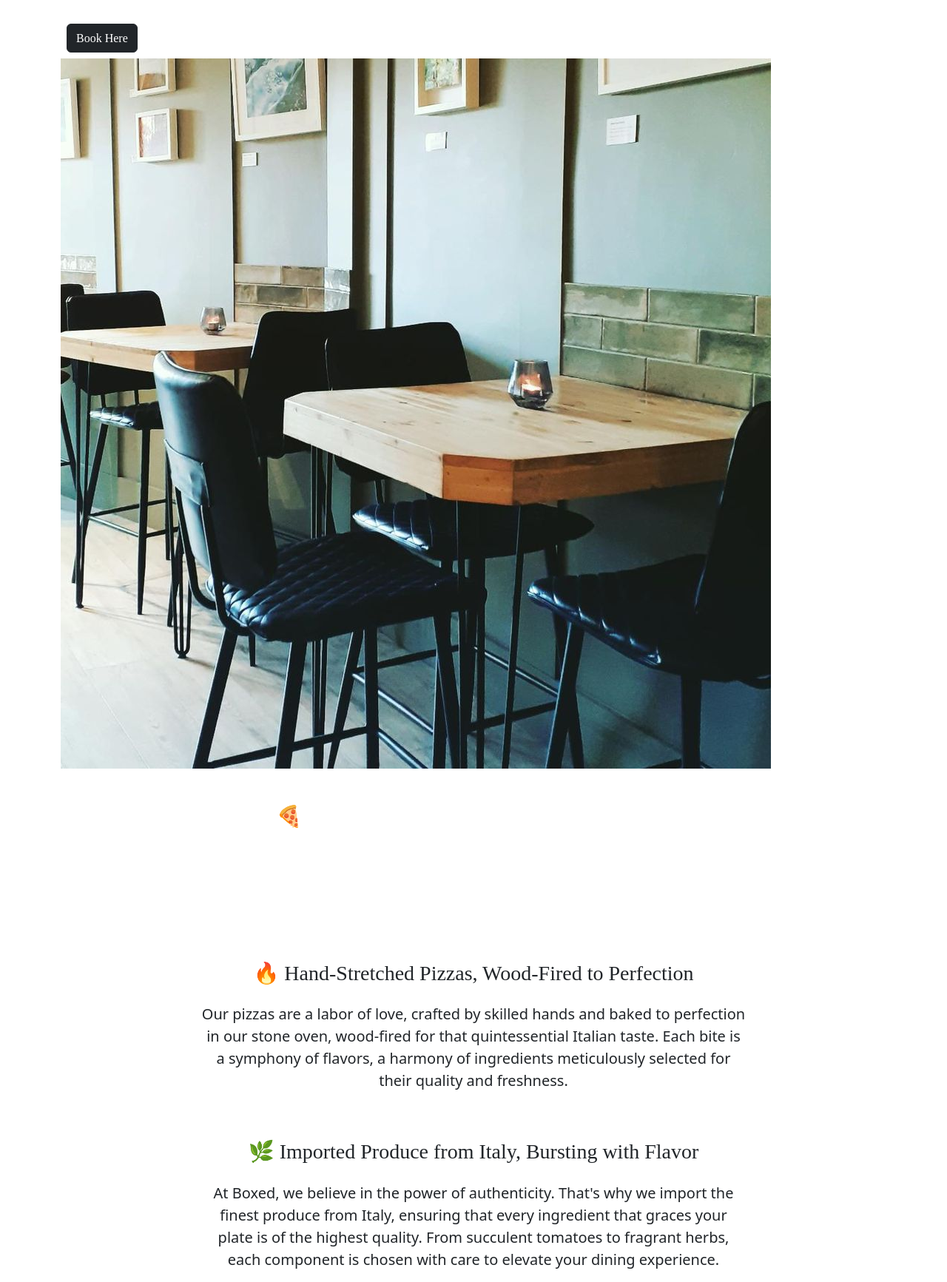
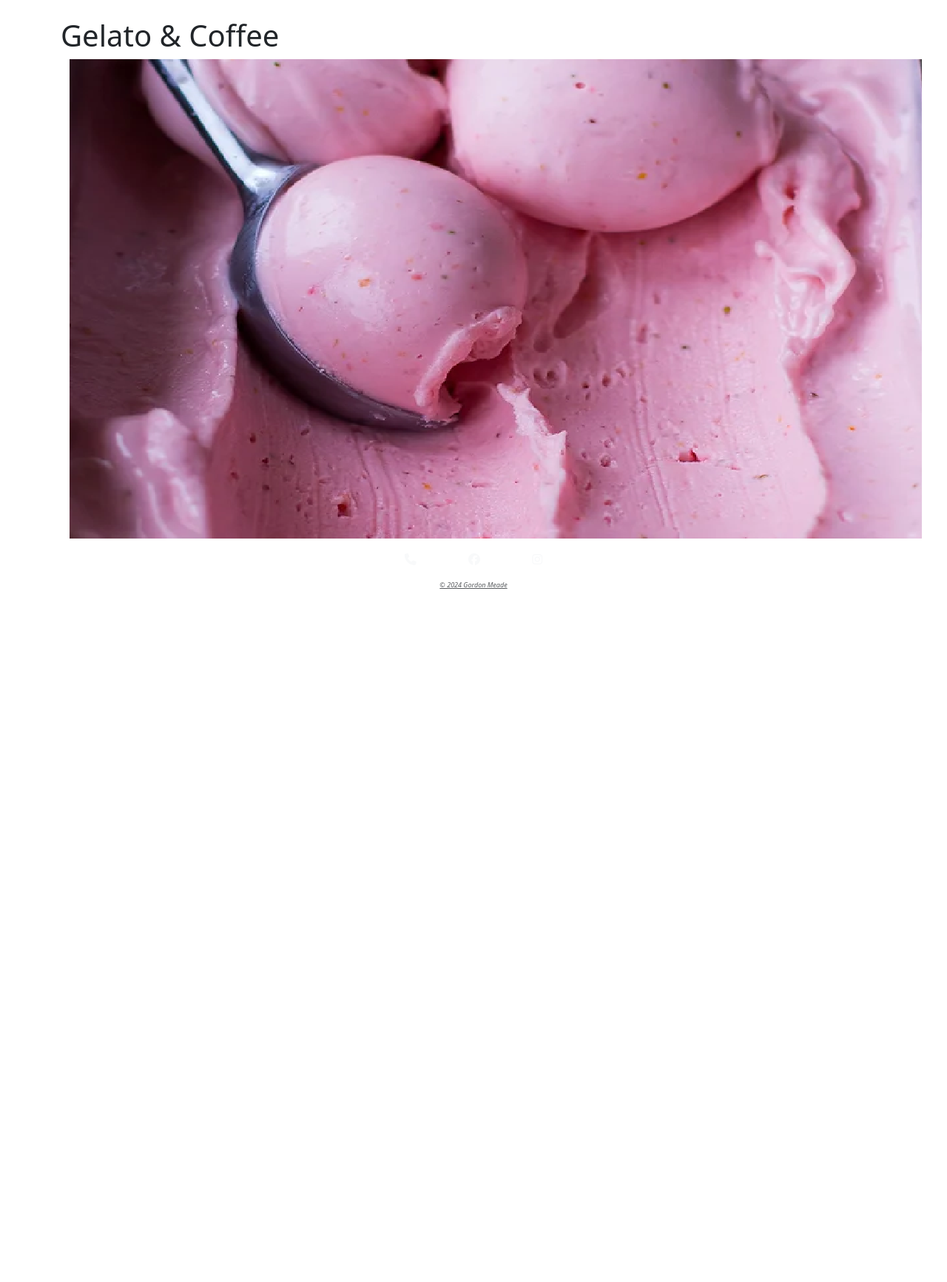
Before and after one commit to Gordon-Meade/boxedpizza, a Django app: page /dining/dining/ in a window 1280 px wide. Shown: the part 207-1940 px from the top of the page at 74% size. After the commit the page ends 1003 px from the top, so only its background shows below. Run offline with Django 3.2, Linux system fonts and the light colour scheme; some libraries are stand-ins or nearby versions.

```diff
--- a/dining/templates/dining/dining.html
+++ b/dining/templates/dining/dining.html
@@ -4,74 +4,13 @@
 
 
 {% block content %}
-<div class="bg-image-container">
-    <div class="overlay"><button class="btn btn-dark text-white text-center m-2">
-      <a href="{% url 'book_table' %}" class="text-white text-decoration-none" style="font-family: 'Times New Roman', Times, serif;">
-      Book Here
-      </a>
-    </button></div>
-    <img src="{% static 'images/boxed interior.jpg' %}" alt="image of inside restaurant" class="img-fluid" style="max-width: 100%; height: auto;">
+<div class="gel-cof-header"><h1>Gelato & Coffee</h1></div>
 
+<div class="container-fluid">
+  <div class="row">
+    <div class="col-12">
 
-    <div class="container">
-      <div class="row">
-        <div class="col-md-8 offset-md-2">
-          <div class="text-center mt-5">
-            <h3 class="mb-4 text-white">🍕 Welcome to the Boxed Dine-In Experience!</h3>
-            <p class="lead text-white">
-              Indulge in the exquisite art of Italian cuisine at Boxed, where every bite tells a story of passion and authenticity. Step into our cozy ambiance and prepare to embark on a culinary journey like no other.
-            </p>
-          </div>
-        </div>
-      </div>
+  <img src="{% static 'images/scup1.png' %}" alt="Strawbeery Ice-Cream">
+</div></div></div>
 
-      <!-- Add other content sections here -->
-    </div>
-  </div>
-
-  <div class="row mt-5">
-    <div class="col-md-8 offset-md-2">
-      <div class="text-center">
-        <h3 class="mb-4">🔥 Hand-Stretched Pizzas, Wood-Fired to Perfection</h3>
-        <p class="lead">
-          Our pizzas are a labor of love, crafted by skilled hands and baked to perfection in our stone oven, wood-fired for that quintessential Italian taste. Each bite is a symphony of flavors, a harmony of ingredients meticulously selected for their quality and freshness.
-        </p>
-      </div>
-    </div>
-  </div>
-
-  <div class="row mt-5">
-    <div class="col-md-8 offset-md-2">
-      <div class="text-center">
-        <h3 class="mb-4">🌿 Imported Produce from Italy, Bursting with Flavor</h3>
-        <p class="lead">
-          At Boxed, we believe in the power of authenticity. That's why we import the finest produce from Italy, ensuring that every ingredient that graces your plate is of the highest quality. From succulent tomatoes to fragrant herbs, each component is chosen with care to elevate your dining experience.
-        </p>
-      </div>
-    </div>
-  </div>
-
-  <div class="row mt-5">
-    <div class="col-md-8 offset-md-2">
-      <div class="text-center">
-        <h3 class="mb-4">🍷 Italian Wines to Delight Your Palate</h3>
-        <p class="lead">
-          Pair your meal with our carefully curated selection of Italian wines, chosen to complement the flavors of our dishes and transport you to the vineyards of Italy. And after your meal, indulge in an ice-cream for Scúp - the award winning Irish ice-cream creators!.
-        </p>
-      </div>
-    </div>
-  </div>
-
-  <div class="row mt-5 mb-5">
-    <div class="col-md-8 offset-md-2">
-      <div class="text-center">
-        <h3 class="mb-4">🇮🇹 Authentic Italian Experience in the Heart of Kenmare</h3>
-        <p class="lead">
-          At Boxed, we're more than just a restaurant—we're a gateway to Italy, a haven where you can experience the true essence of Italian cuisine without leaving the heart of Kenmare. From the warm ambiance to the impeccable service, every detail is designed to transport you to the streets of Rome or the shores of Naples.
-        </p>
-      </div>
-    </div>
-  </div>
-</div>
-</div>
 {% endblock %}
--- a/templates/base.html
+++ b/templates/base.html
@@ -53,9 +53,9 @@
             <li class="nav-item">
               <a class="nav-link" href="{% url 'book_table' %}">Booking</a>
             </li>
-            <li class="nav-item">
+            <!-- <li class="nav-item">
               <a class="nav-link" href="{% url 'story' %}">Our Story</a>
-            </li>
+            </li> -->
             <li class="nav-item">
               <a class="nav-link" href="{% url 'menu' %}">Menu</a>
             </li>
```
Also changed, not shown: home/templates/home/index.html (+4 -4 lines), static/images/scup_1.png (added), 1 other file.
